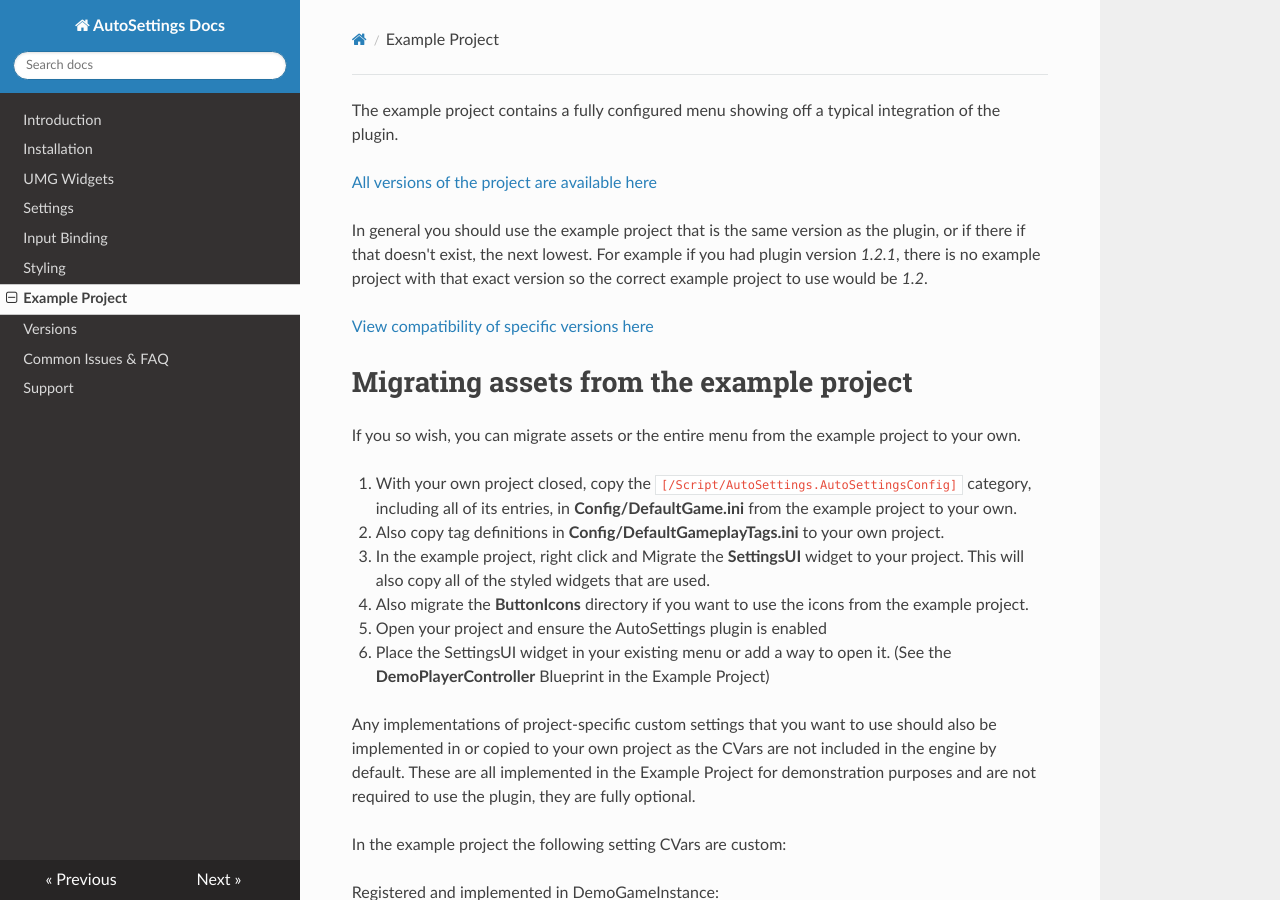
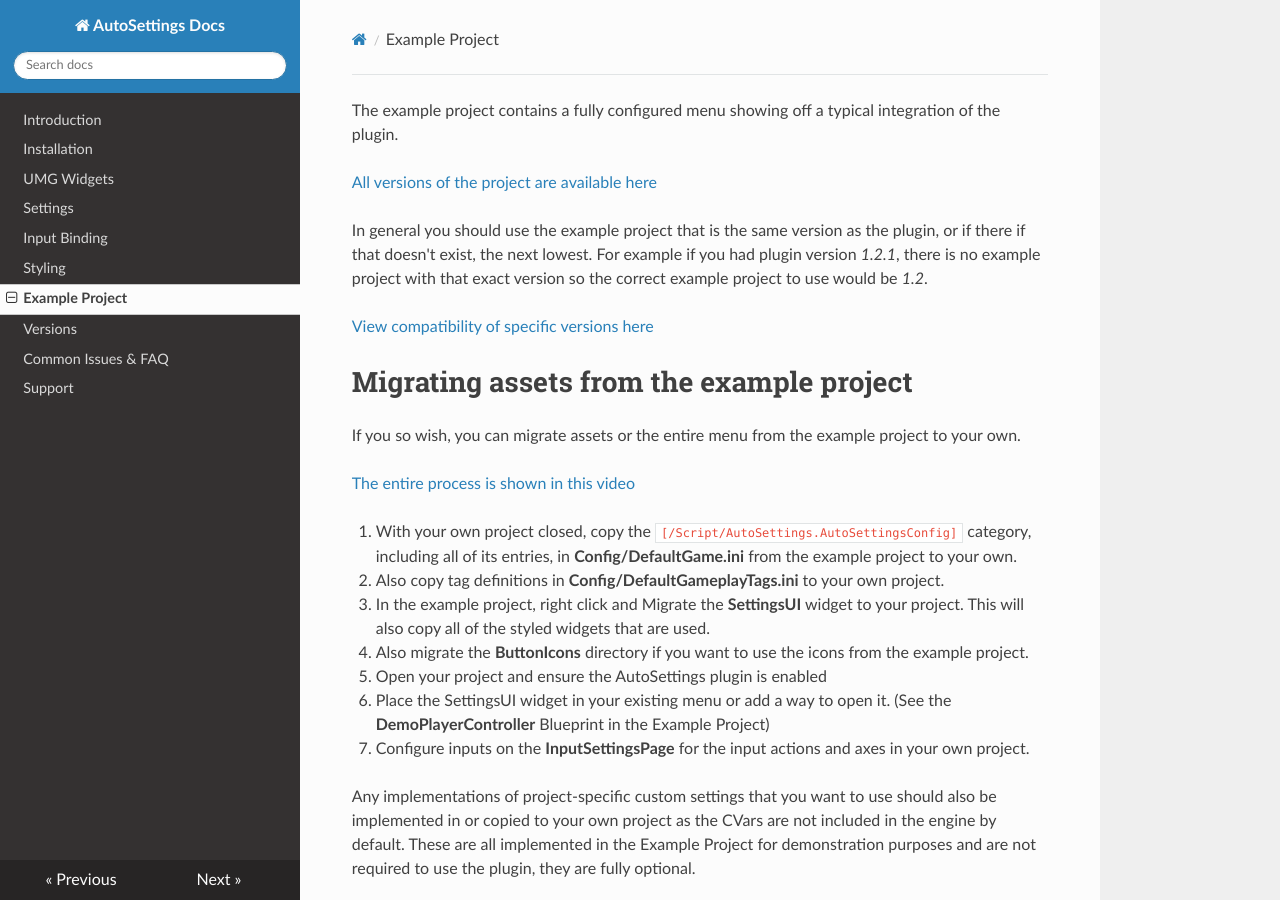
Before and after one commit to Acren/AutoSettings-Docs, an MkDocs documentation site: the page built from docs/example-project.md, in a window 1280 px wide and 900 px high. Built offline with MkDocs 1.6.1, drawn with Linux system fonts in a browser that asks for light colours; nearby versions of some CDN libraries; old or Windows-style settings are respelled for this version of MkDocs.

Commit message:
Add link to video and step to configure inputs

```diff
--- a/docs/example-project.md
+++ b/docs/example-project.md
@@ -11,12 +11,15 @@ For example if you had plugin version *1.2.1*, there is no example project with
 
 If you so wish, you can migrate assets or the entire menu from the example project to your own.
 
+[The entire process is shown in this video](https://www.youtube.com/watch?v=eL02UKsATZ4)
+
 1. With your own project closed, copy the `[/Script/AutoSettings.AutoSettingsConfig]` category, including all of its entries, in **Config/DefaultGame.ini** from the example project to your own.
 2. Also copy tag definitions in **Config/DefaultGameplayTags.ini** to your own project.
 3. In the example project, right click and Migrate the **SettingsUI** widget to your project. This will also copy all of the styled widgets that are used.
 4. Also migrate the **ButtonIcons** directory if you want to use the icons from the example project.
 5. Open your project and ensure the AutoSettings plugin is enabled
 6. Place the SettingsUI widget in your existing menu or add a way to open it. (See the **DemoPlayerController** Blueprint in the Example Project)
+7. Configure inputs on the **InputSettingsPage** for the input actions and axes in your own project.
 
 Any implementations of project-specific custom settings that you want to use should also be implemented in or copied to your own project as the CVars are not included in the engine by default.
 These are all implemented in the Example Project for demonstration purposes and are not required to use the plugin, they are fully optional.
```
